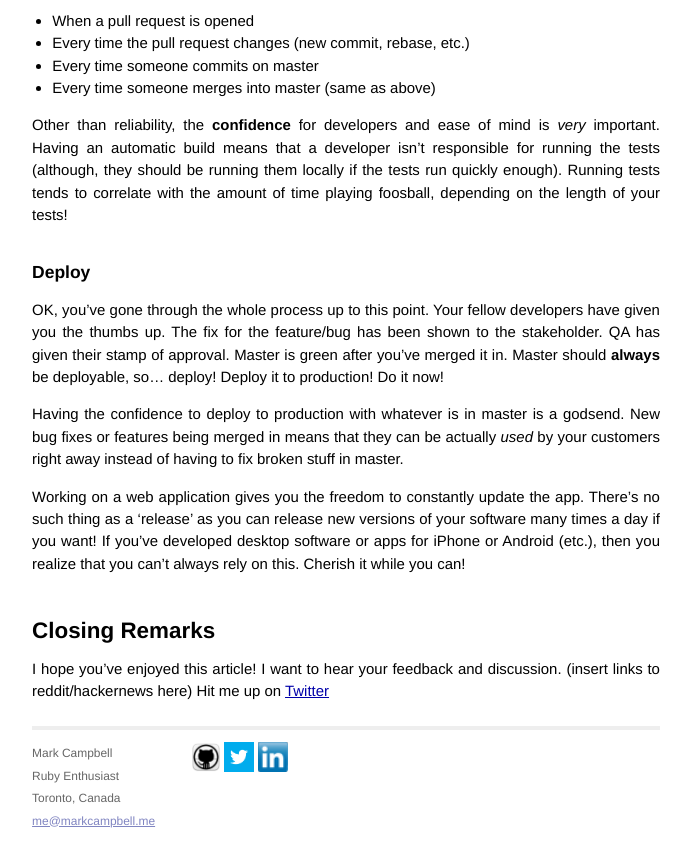
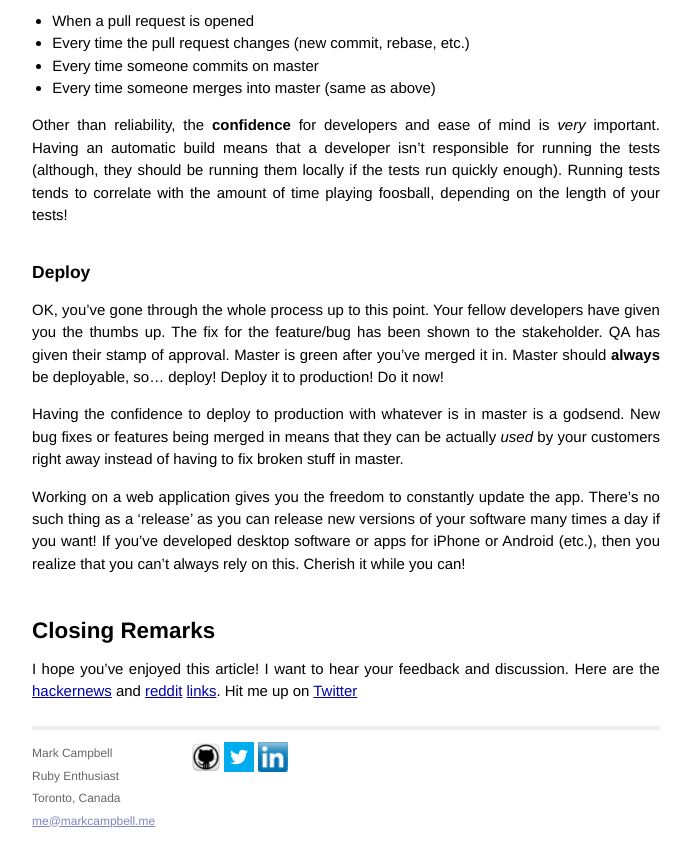
Before and after one commit to Nitrodist/markcampbell.me, a Jekyll site: the page built from _posts/2013-08-19-ideal-web-application-development-cycle.markdown, in a window 1280 px wide and 900 px high, scrolled down 3589 px. Shown: the top 867 px of the window, without its empty margins (294-985 px from the left). Built offline with Jekyll 4.4.1, drawn with Linux system fonts in a browser that asks for light colours.

Commit message:
Update 'ideal cycle' article with links to hackernews and reddit

```diff
--- a/_posts/2013-08-19-ideal-web-application-development-cycle.markdown
+++ b/_posts/2013-08-19-ideal-web-application-development-cycle.markdown
@@ -116,4 +116,4 @@ Working on a web application gives you the freedom to constantly update the app.
 
 ## Closing Remarks
 
-I hope you've enjoyed this article! I want to hear your feedback and discussion. (insert links to reddit/hackernews here) Hit me up on [Twitter](https://twitter.com/Nitrodist)
+I hope you've enjoyed this article! I want to hear your feedback and discussion. Here are the [hackernews](https://news.ycombinator.com/item?id=6238065) and [reddit](http://www.reddit.com/r/programming/comments/1koa0c/the_ideal_web_application_development_cycle/) [links](http://www.reddit.com/r/webdev/comments/1koa3v/the_ideal_web_application_development_cycle/).  Hit me up on [Twitter](https://twitter.com/Nitrodist)
```
